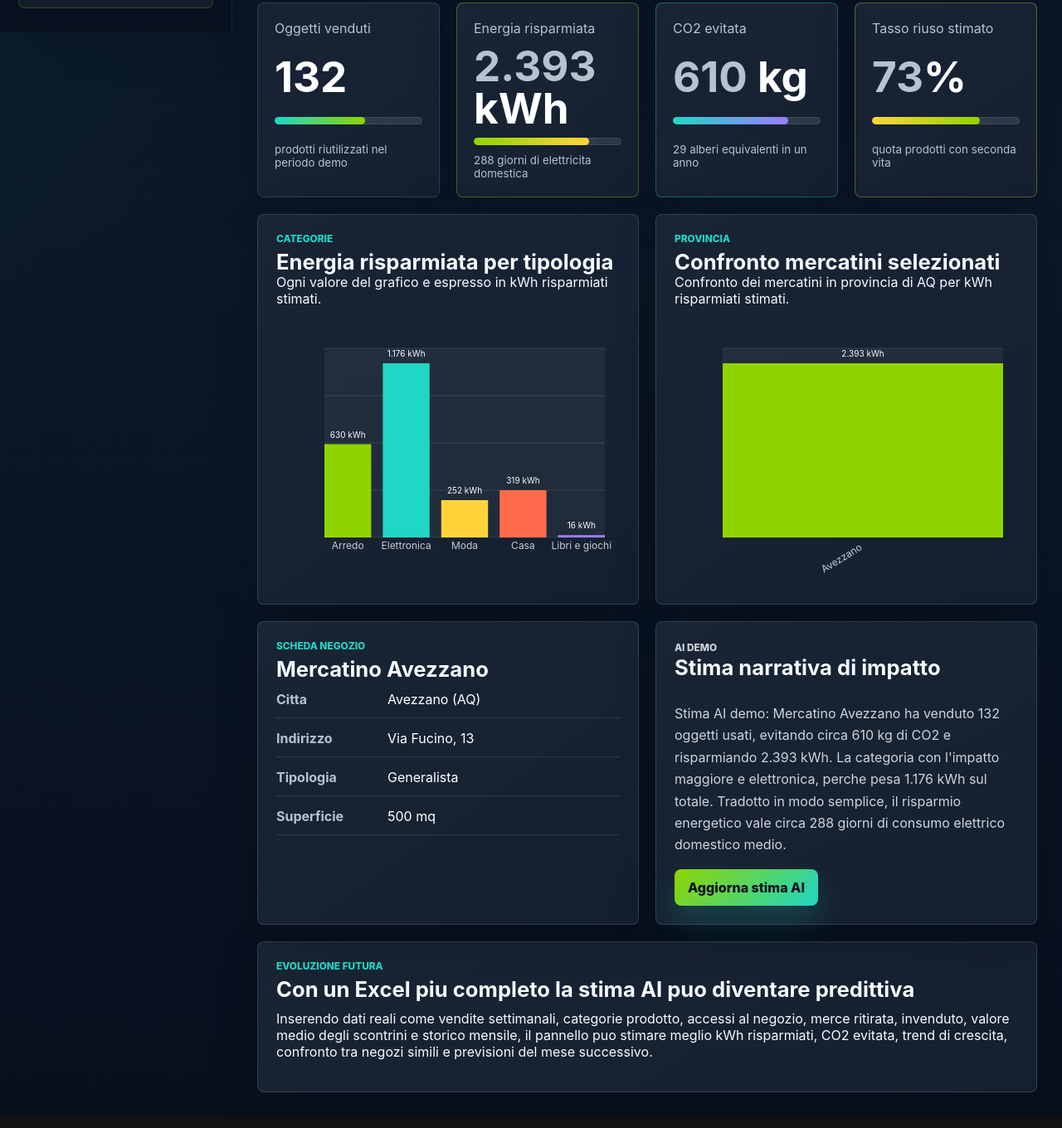
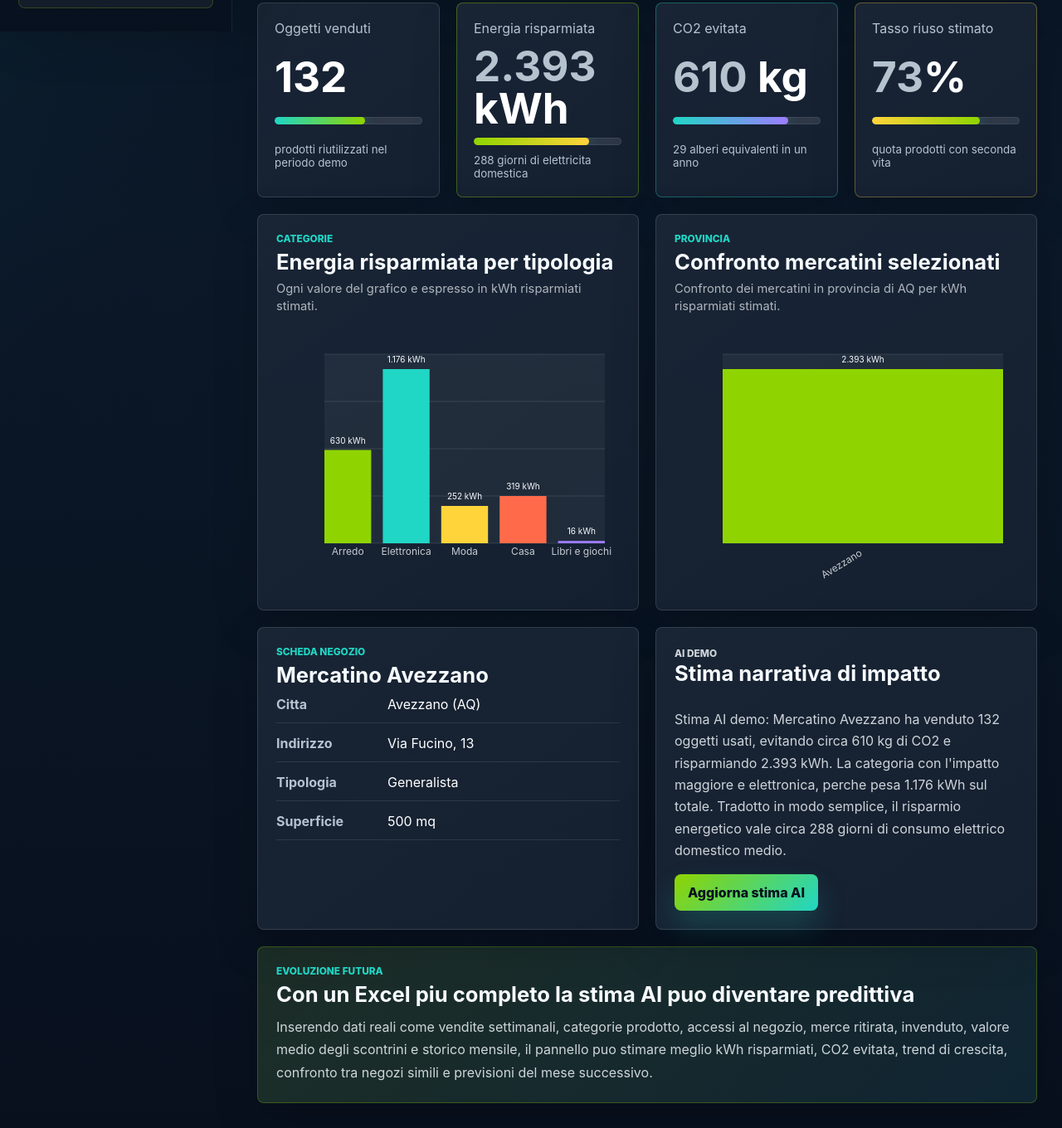
Before and after one commit to carlogaris-tech/greenpower, a plain HTML site: page index.html in a window 1280 px wide. Shown: the part 762-2122 px from the top of the page at 83% size. Drawn offline with Linux system fonts and the light colour scheme.

Commit message:
Add styles for chart detail and future panel

```diff
--- a/styles.css
+++ b/styles.css
@@ -335,6 +335,13 @@ h2 {
   margin-bottom: 12px;
 }
 
+.chart-detail {
+  margin: 8px 0 0;
+  color: rgba(247, 251, 255, 0.68);
+  font-size: 0.92rem;
+  line-height: 1.45;
+}
+
 .field-grid {
   grid-template-columns: repeat(3, minmax(0, 1fr));
 }
@@ -477,6 +484,21 @@ canvas {
   line-height: 1.65;
 }
 
+.future-panel {
+  margin-top: 4px;
+  border-color: rgba(143, 212, 0, 0.28);
+  background:
+    linear-gradient(135deg, rgba(143, 212, 0, 0.1), rgba(32, 214, 197, 0.05)),
+    rgba(17, 29, 45, 0.92);
+}
+
+.future-panel p:not(.eyebrow) {
+  max-width: 980px;
+  margin: 0;
+  color: rgba(247, 251, 255, 0.82);
+  line-height: 1.7;
+}
+
 @media (max-width: 1040px) {
   .app-shell {
     grid-template-columns: 1fr;
```
